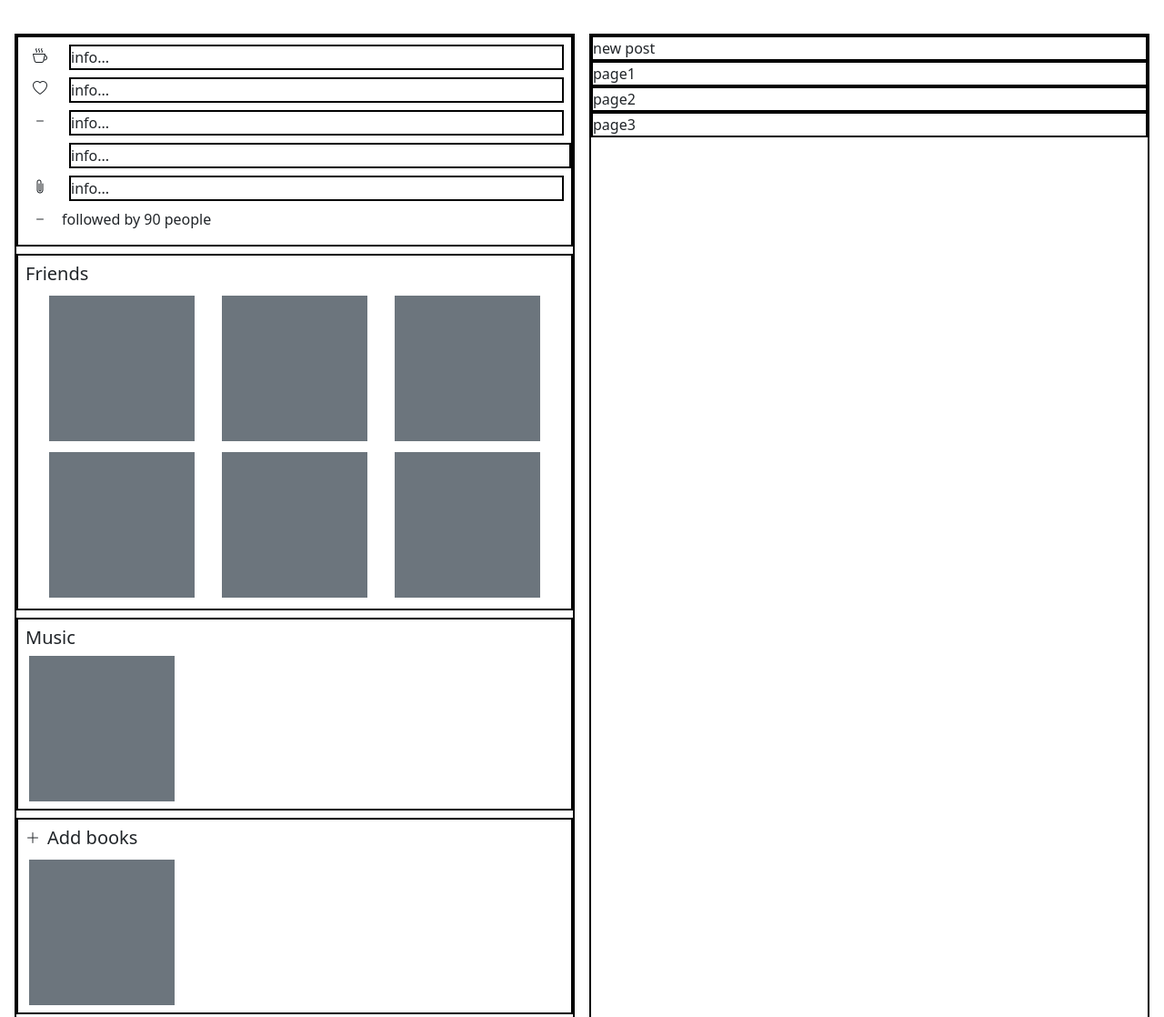
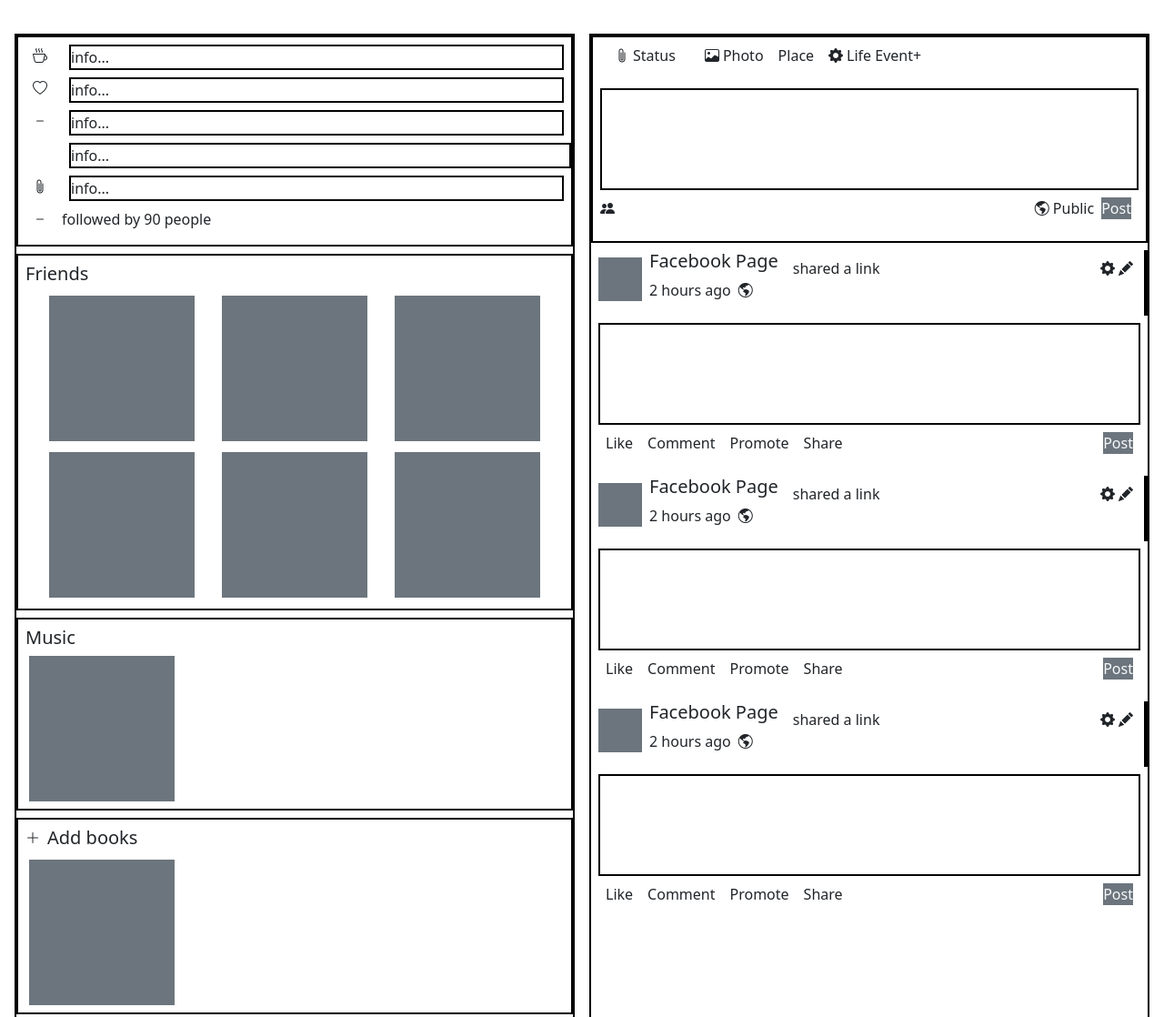
Before and after one commit to DenisWithOneN/taw-tema6, a website: page index.html in a window 1280 px wide. Shown: the part 400-1518 px from the top of the page at 91% size. Drawn offline with nearby package versions, Linux system fonts and the light colour scheme.

Commit message:
main content right side finished

```diff
--- a/index.html
+++ b/index.html
@@ -132,10 +132,138 @@
       </div>
       <!-- right side content -->
       <div class="black-border main-content-secondary mx-2">
-        <div class="black-border">new post</div>
-        <div class="black-border">page1</div>
-        <div class="black-border">page2</div>
-        <div class="black-border">page3</div>
+        <div class="black-border">
+          <div class="d-flex align-items-center m-2">
+            <div class="d-flex mx-3">
+              <i class="bi bi-paperclip me-1"></i>
+              <p>Status</p>
+            </div>
+            <div class="d-flex mx-3">
+              <i class="bi bi-image me-1"></i>
+              <p>Photo</p>
+            </div>
+
+            <div>
+              <p>Place</p>
+            </div>
+
+            <div class="d-flex mx-3">
+              <i class="bi bi-gear-fill me-1"></i>
+              <p>Life Event+</p>
+            </div>
+          </div>
+
+          <div class="black-border m-2" style="height: 7rem"></div>
+          <div class="d-flex m-2">
+            <i class="bi bi-people-fill flex-grow-1"></i>
+            <div class="d-flex">
+              <div class="d-flex">
+                <i class="bi bi-globe-americas me-1"></i>
+                <p>Public</p>
+              </div>
+              <div class="mx-2">
+                <p class="bg-secondary text-light">Post</p>
+              </div>
+            </div>
+          </div>
+        </div>
+
+        <div>
+          <div class="d-flex mt-2">
+            <div class="d-flex w-100">
+              <div class="small-pfp bg-secondary m-2"></div>
+              <div class="d-flex flex-column">
+                <h5>Facebook Page</h5>
+                <div class="d-flex">
+                  <p>2 hours ago</p>
+                  <i class="bi bi-globe-americas ms-2"></i>
+                </div>
+              </div>
+              <p class="m-3 mt-2">shared a link</p>
+            </div>
+            <div class="d-flex m-2">
+              <i class="bi bi-gear-fill me-1"></i>
+              <i class="bi bi-pencil-fill me-1"></i>
+            </div>
+            <div class="black-border"></div>
+          </div>
+          <div class="black-border m-2" style="height: 7rem"></div>
+          <div class="d-flex">
+            <div class="d-flex mx-2 flex-grow-1">
+              <div class="mx-2">Like</div>
+              <div class="mx-2">Comment</div>
+              <div class="mx-2">Promote</div>
+              <div class="mx-2">Share</div>
+            </div>
+            <div class="mx-2">
+              <p class="bg-secondary text-light me-2">Post</p>
+            </div>
+          </div>
+        </div>
+        <div>
+          <div class="d-flex mt-2">
+            <div class="d-flex w-100">
+              <div class="small-pfp bg-secondary m-2"></div>
+              <div class="d-flex flex-column">
+                <h5>Facebook Page</h5>
+                <div class="d-flex">
+                  <p>2 hours ago</p>
+                  <i class="bi bi-globe-americas ms-2"></i>
+                </div>
+              </div>
+              <p class="m-3 mt-2">shared a link</p>
+            </div>
+            <div class="d-flex m-2">
+              <i class="bi bi-gear-fill me-1"></i>
+              <i class="bi bi-pencil-fill me-1"></i>
+            </div>
+            <div class="black-border"></div>
+          </div>
+          <div class="black-border m-2" style="height: 7rem"></div>
+          <div class="d-flex">
+            <div class="d-flex mx-2 flex-grow-1">
+              <div class="mx-2">Like</div>
+              <div class="mx-2">Comment</div>
+              <div class="mx-2">Promote</div>
+              <div class="mx-2">Share</div>
+            </div>
+            <div class="mx-2">
+              <p class="bg-secondary text-light me-2">Post</p>
+            </div>
+          </div>
+        </div>
+        <div>
+          <div class="d-flex mt-2">
+            <div class="d-flex w-100">
+              <div class="small-pfp bg-secondary m-2"></div>
+              <div class="d-flex flex-column">
+                <h5>Facebook Page</h5>
+                <div class="d-flex">
+                  <p>2 hours ago</p>
+                  <i class="bi bi-globe-americas ms-2"></i>
+                </div>
+              </div>
+              <p class="m-3 mt-2">shared a link</p>
+            </div>
+            <div class="d-flex m-2">
+              <i class="bi bi-gear-fill me-1"></i>
+              <i class="bi bi-pencil-fill me-1"></i>
+            </div>
+            <div class="black-border"></div>
+          </div>
+          <div class="black-border m-2" style="height: 7rem"></div>
+          <div class="d-flex">
+            <div class="d-flex mx-2 flex-grow-1">
+              <div class="mx-2">Like</div>
+              <div class="mx-2">Comment</div>
+              <div class="mx-2">Promote</div>
+              <div class="mx-2">Share</div>
+            </div>
+            <div class="mx-2">
+              <p class="bg-secondary text-light me-2">Post</p>
+            </div>
+          </div>
+        </div>
       </div>
     </div>
   </body>
--- a/style.css
+++ b/style.css
@@ -14,6 +14,11 @@
 .profile-photo {
     height: 10rem;
     width: 10rem;
+}
+
+.small-pfp {
+    height: 3rem;
+    width: 3rem;
 }
 
 .cover-buttons {
```
